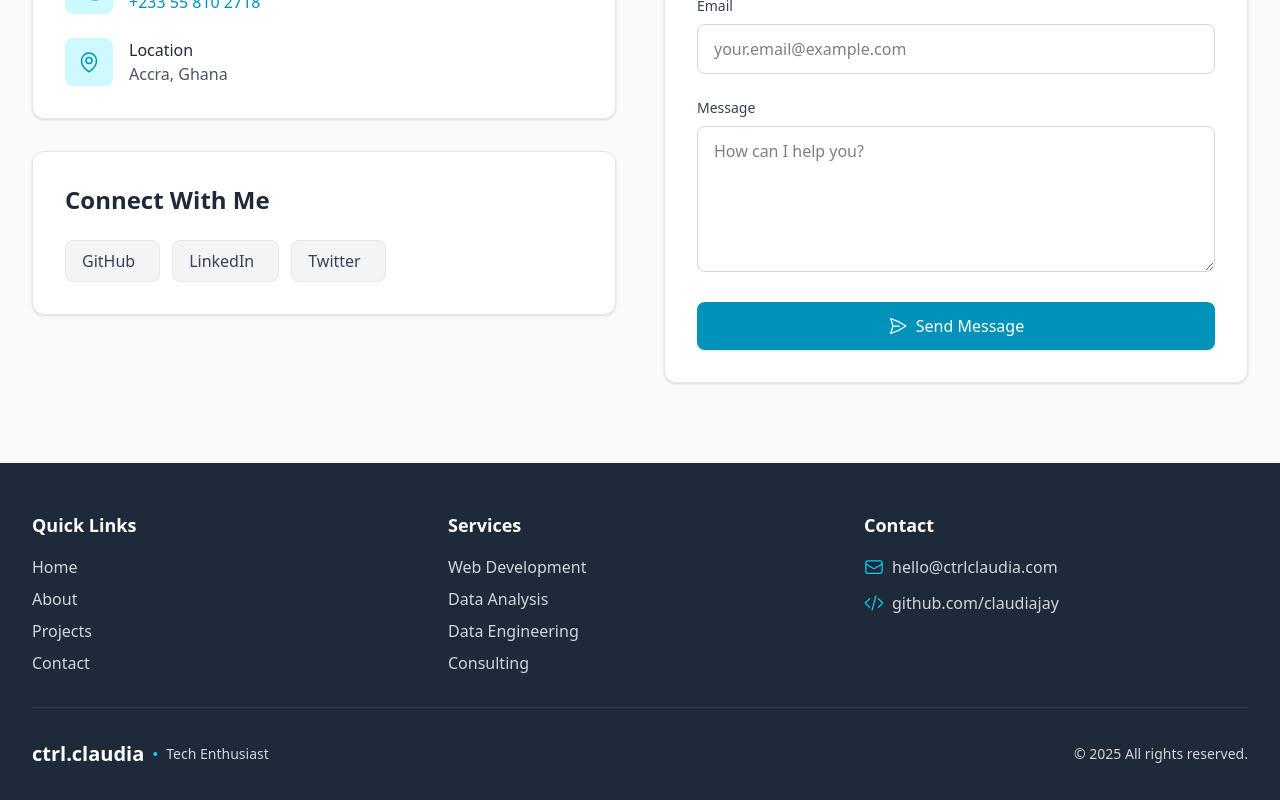
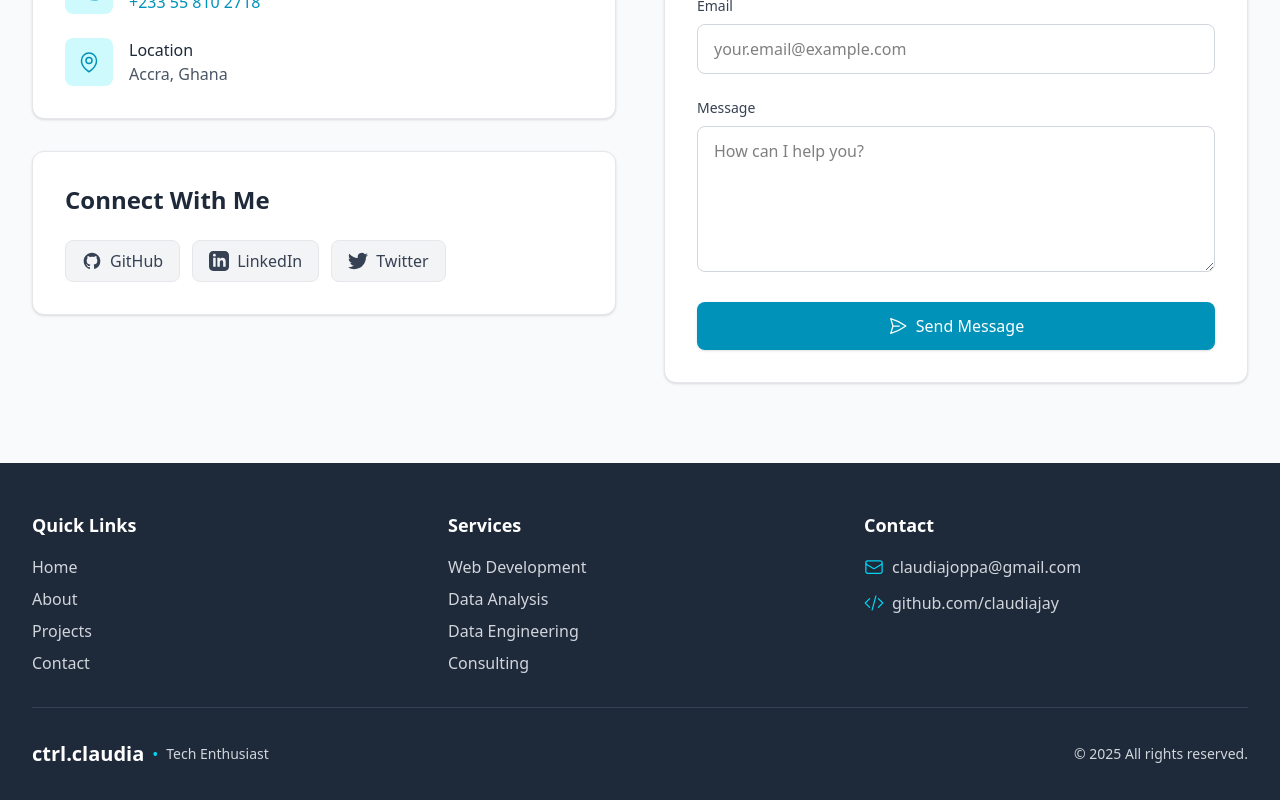
Before and after one commit to claudiajay/my-portfolio, a React (Vite) app: page / in a window 1280 px wide. Shown: the part 3431-4231 px from the top of the page. Built offline with nearby package versions, Linux system fonts and the light colour scheme.

Commit message:
updated links

```diff
--- a/src/components/layout/Footer.tsx
+++ b/src/components/layout/Footer.tsx
@@ -42,8 +42,8 @@ const Footer = () => {
             <div className="space-y-3">
               <div className="flex items-start">
                 <EnvelopeIcon className="h-5 w-5 text-cyan-400 mr-2 mt-0.5 flex-shrink-0" />
-                <a href="mailto:hello@ctrlclaudia.com" className="hover:text-cyan-400 transition-colors">
-                  hello@ctrlclaudia.com
+                <a href="mailto:claudiajoppa@gmail.com" className="hover:text-cyan-400 transition-colors">
+                  claudiajoppa@gmail.com
                 </a>
               </div>
               <div className="flex items-start">
--- a/src/components/sections/Contact.tsx
+++ b/src/components/sections/Contact.tsx
@@ -1,4 +1,38 @@
 import { EnvelopeIcon, PhoneIcon, MapPinIcon, PaperAirplaneIcon } from '@heroicons/react/24/outline';
+
+const platforms = [
+  {
+    name: "GitHub",
+    url: "https://github.com/claudiajay",
+    icon: (
+      <svg className="w-5 h-5 mr-2" fill="currentColor" viewBox="0 0 24 24">
+        <path
+          fillRule="evenodd"
+          clipRule="evenodd"
+          d="M12 2C6.477 2 2 6.484 2 12.017c0 4.425 2.865 8.18 6.839 9.504.5.092.682-.217.682-.483 0-.237-.008-.868-.013-1.703-2.782.605-3.369-1.343-3.369-1.343-.454-1.158-1.11-1.466-1.11-1.466-.908-.62.069-.608.069-.608 1.003.07 1.531 1.032 1.531 1.032.892 1.53 2.341 1.088 2.91.832.092-.647.35-1.088.636-1.338-2.22-.253-4.555-1.113-4.555-4.951 0-1.093.39-1.988 1.029-2.688-.103-.253-.446-1.272.098-2.65 0 0 .84-.27 2.75 1.026A9.564 9.564 0 0112 6.844c.85.004 1.705.115 2.504.337 1.909-1.296 2.747-1.027 2.747-1.027.546 1.379.202 2.398.1 2.651.64.7 1.028 1.595 1.028 2.688 0 3.848-2.339 4.695-4.566 4.943.359.309.678.92.678 1.855 0 1.338-.012 2.419-.012 2.747 0 .268.18.58.688.482A10.019 10.019 0 0022 12.017C22 6.484 17.522 2 12 2z"
+        />
+      </svg>
+    )
+  },
+  {
+    name: "LinkedIn",
+    url: "#", // Add your LinkedIn URL
+    icon: (
+      <svg className="w-5 h-5 mr-2" fill="currentColor" viewBox="0 0 24 24">
+        <path d="M19 0h-14c-2.761 0-5 2.239-5 5v14c0 2.761 2.239 5 5 5h14c2.762 0 5-2.239 5-5v-14c0-2.761-2.238-5-5-5zm-11 19h-3v-11h3v11zm-1.5-12.268c-.966 0-1.75-.79-1.75-1.764s.784-1.764 1.75-1.764 1.75.79 1.75 1.764-.783 1.764-1.75 1.764zm13.5 12.268h-3v-5.604c0-3.368-4-3.113-4 0v5.604h-3v-11h3v1.765c1.396-2.586 7-2.777 7 2.476v6.759z"/>
+      </svg>
+    )
+  },
+  {
+    name: "Twitter",
+    url: "#", // Add your Twitter URL
+    icon: (
+      <svg className="w-5 h-5 mr-2" fill="currentColor" viewBox="0 0 24 24">
+        <path d="M23.953 4.57a10 10 0 01-2.825.775 4.958 4.958 0 002.163-2.723c-.951.555-2.005.959-3.127 1.184a4.92 4.92 0 00-8.384 4.482C7.69 8.095 4.067 6.13 1.64 3.162a4.822 4.822 0 00-.666 2.475c0 1.71.87 3.213 2.188 4.096a4.904 4.904 0 01-2.228-.616v.06a4.923 4.923 0 003.946 4.827 4.996 4.996 0 01-2.212.085 4.936 4.936 0 004.604 3.417 9.867 9.867 0 01-6.102 2.105c-.39 0-.779-.023-1.17-.067a13.995 13.995 0 007.557 2.209c9.053 0 13.998-7.496 13.998-13.985 0-.21 0-.42-.015-.63A9.935 9.935 0 0024 4.59z"/>
+      </svg>
+    )
+  }
+];
 
 export const Contact = () => {
   return (
@@ -25,7 +59,7 @@ export const Contact = () => {
                   <div>
                     <h4 className="font-medium text-gray-800">Email</h4>
                     <a
-                      href="mailto:claudiajoppa.com"
+                      href="mailto:claudiajoppa@gmail.com"
                       className="text-cyan-600 hover:text-cyan-700 hover:underline transition-colors"
                     >
                       claudiajoppa@gmail.com
@@ -40,7 +74,7 @@ export const Contact = () => {
                   <div>
                     <h4 className="font-medium text-gray-800">Phone</h4>
                     <a
-                      href="tel:+1234567890"
+                      href="tel:+233558102718"
                       className="text-cyan-600 hover:text-cyan-700 hover:underline transition-colors"
                     >
                       +233 55 810 2718
@@ -63,13 +97,16 @@ export const Contact = () => {
             <div className="bg-white p-8 rounded-xl shadow-sm border border-gray-200">
               <h3 className="text-2xl font-semibold text-gray-800 mb-6">Connect With Me</h3>
               <div className="flex flex-wrap gap-3">
-                {['GitHub', 'LinkedIn', 'Twitter'].map((platform) => (
+                {platforms.map((platform, index) => (
                   <a
-                    key={platform}
-                    href="#"
+                    key={index}
+                    href={platform.url}
+                    target="_blank"
+                    rel="noopener noreferrer"
                     className="flex items-center px-4 py-2 bg-gray-100 hover:bg-cyan-50 text-gray-700 hover:text-cyan-600 rounded-lg transition-colors border border-gray-200"
                   >
-                    <span className="mr-2">{platform}</span>
+                    {platform.icon}
+                    <span>{platform.name}</span>
                   </a>
                 ))}
               </div>
@@ -87,6 +124,7 @@ export const Contact = () => {
                   id="name"
                   className="w-full px-4 py-3 rounded-lg border border-gray-300 focus:ring-2 focus:ring-cyan-200 focus:border-cyan-400 transition-all"
                   placeholder="Your name"
+                  required
                 />
               </div>
 
@@ -97,6 +135,7 @@ export const Contact = () => {
                   id="email"
                   className="w-full px-4 py-3 rounded-lg border border-gray-300 focus:ring-2 focus:ring-cyan-200 focus:border-cyan-400 transition-all"
                   placeholder="your.email@example.com"
+                  required
                 />
               </div>
 
@@ -107,6 +146,7 @@ export const Contact = () => {
                   rows={5}
                   className="w-full px-4 py-3 rounded-lg border border-gray-300 focus:ring-2 focus:ring-cyan-200 focus:border-cyan-400 transition-all"
                   placeholder="How can I help you?"
+                  required
                 ></textarea>
               </div>
 
```
